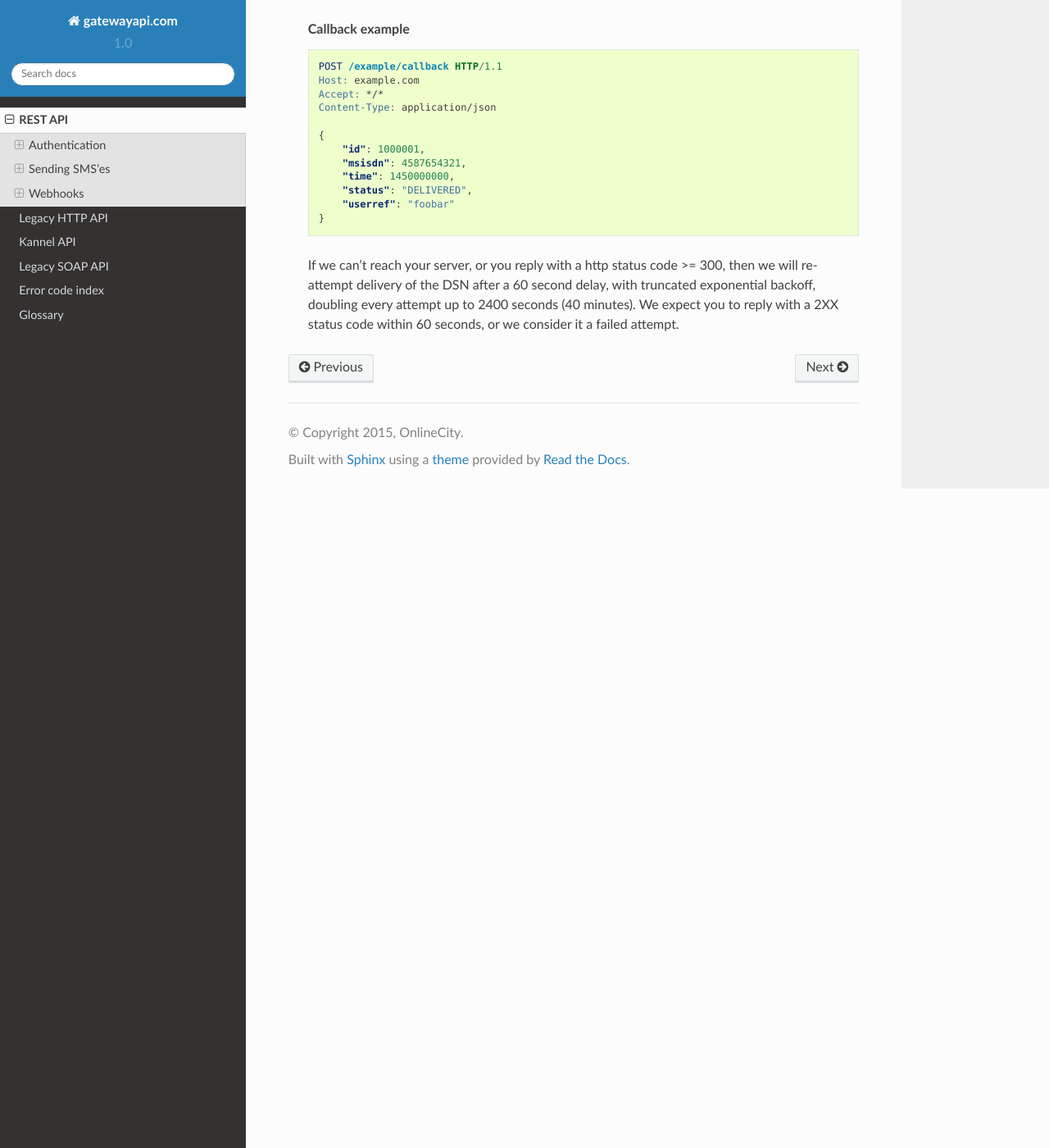
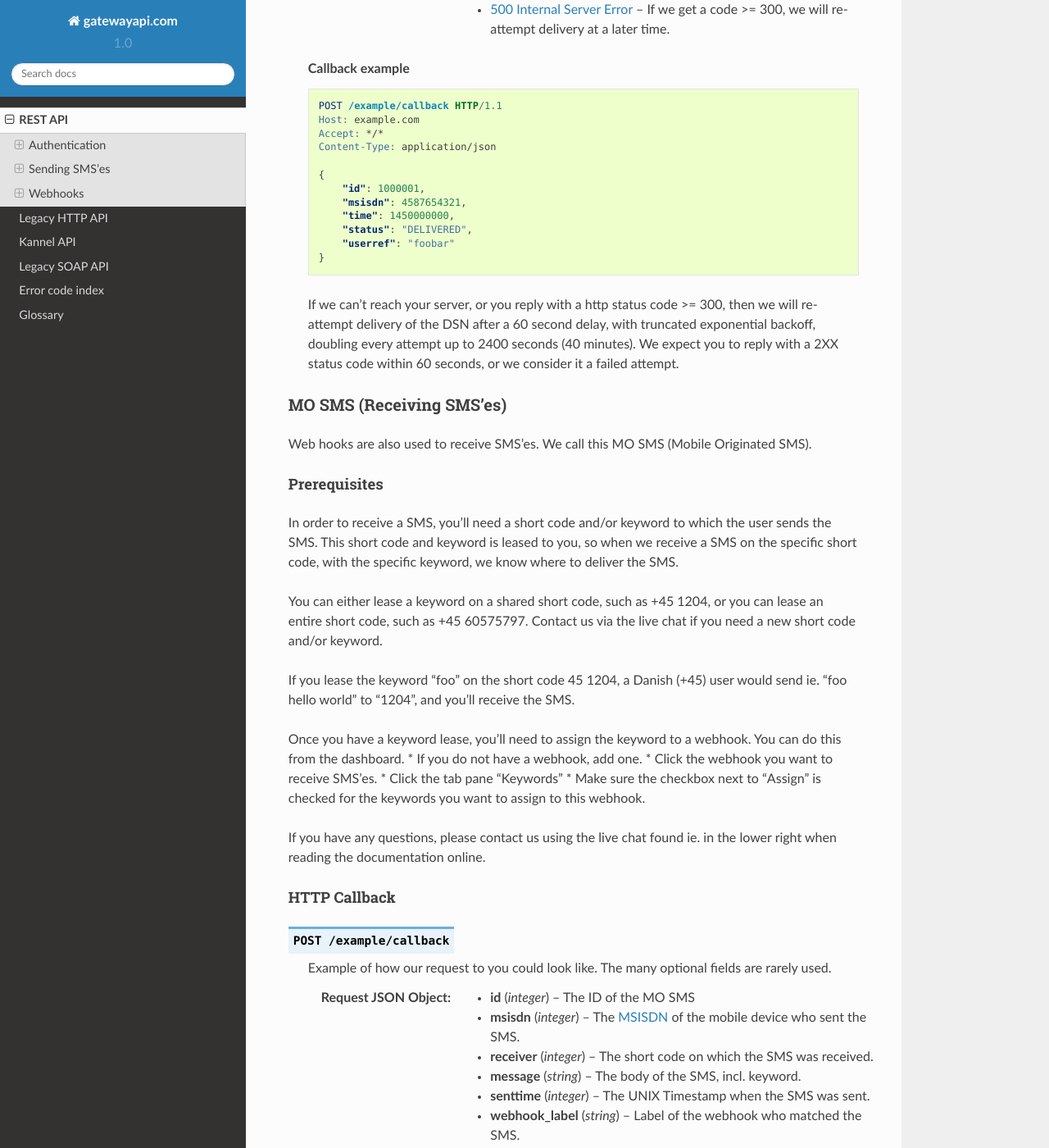
Before and after one commit to onlinecity/gatewayapi-docs, a Sphinx documentation site: the page built from docs/rest.rst, in a window 1280 px wide and 1400 px high, scrolled down 12454 px. Shown: the whole window at 82% size. Built offline with Sphinx 7.4.7 and the Read the Docs theme 2.0.0, drawn with Linux system fonts in a browser that asks for light colours; some of the changed text lies outside the part shown.

Commit message:
Add documentation of MO SMS webhook

```diff
--- a/docs/rest.rst
+++ b/docs/rest.rst
@@ -414,6 +414,7 @@
    :<json string userref: A transparent string reference, you may set to keep track of the message in your own systems. Returned to you when you receive a `Delivery Status Notification`_.
    :<json string priority: Default 'NORMAL'. One of 'BULK', 'NORMAL', 'URGENT' and 'VERY_URGENT'. Urgent and Very Urgent normally require the use of premium message class.
    :<json integer validity_period: Specified in seconds. If message is not delivered within this timespan, it will expire and you will get a notification.
+   :<json string encoding: Encoding to use when sending the message. Defaults to 'UTF8', which means we will use :term:`GSM 03.38`.
    :<json string destaddr: One of 'DISPLAY', 'MOBILE', 'SIMCARD', 'EXTUNIT'. Use display to do "flash sms", a message displayed on screen immediately but not saved in the normal message inbox on the mobile device.
    :<json string payload: If you are sending a binary SMS, ie. a SMS you have encoded yourself or with speciel content for feature phones (non-smartphones). You may specify a payload, encoded as Base64. If specified, message must not be set and tags are unavailable.
    :<json string udh: UDH to enable additional functionality for binary SMS, encoded as Base64.
@@ -653,6 +654,92 @@
    consider it a failed attempt.
 
 
+.. _mosms:
+
+MO SMS (Receiving SMS'es)
+^^^^^^^^^^^^^^^^^^^^^^^^^
+
+Web hooks are also used to receive SMS'es. We call this MO SMS (Mobile
+Originated SMS).
+
+Prerequisites
+~~~~~~~~~~~~~
+In order to receive a SMS, you'll need a short code and/or keyword to which the
+user sends the SMS. This short code and keyword is leased to you, so when we
+receive a SMS on the specific short code, with the specific keyword, we know
+where to deliver the SMS.
+
+You can either lease a keyword on a shared short code, such as +45 1204, or
+you can lease an entire short code, such as +45 60575797. Contact us via the
+live chat if you need a new short code and/or keyword.
+
+If you lease the keyword "foo" on the short code 45 1204, a Danish (+45) user
+would send ie. "foo hello world" to "1204", and you'll receive the SMS.
+
+Once you have a keyword lease, you'll need to assign the keyword to a
+webhook. You can do this from the dashboard.
+* If you do not have a webhook, add one.
+* Click the webhook you want to receive SMS'es.
+* Click the tab pane "Keywords"
+* Make sure the checkbox next to "Assign" is checked for the keywords you want
+to assign to this webhook.
+
+If you have any questions, please contact us using the live chat found ie. in
+the lower right when reading the documentation online.
+
+
+HTTP Callback
+~~~~~~~~~~~~~
+
+
+.. http:post:: /example/callback
+   :noindex:
+
+   Example of how our request to you could look like.
+   The many optional fields are rarely used.
+
+   :<json integer id: The ID of the MO SMS
+   :<json integer msisdn: The :term:`MSISDN` of the mobile device who sent the SMS.
+   :<json integer receiver: The short code on which the SMS was received.
+   :<json string message: The body of the SMS, incl. keyword.
+   :<json integer senttime: The UNIX Timestamp when the SMS was sent.
+   :<json string webhook_label: Label of the webhook who matched the SMS.
+   :<json string sender: If SMS was sent with a text based sender, then this field is set. *Optional.*
+   :<json integer mcc: :term:`MCC`, mobile country code. *Optional.*
+   :<json integer mnc: :term:`MNC`, mobile network code. *Optional.*
+   :<json integer validity_period: How long the SMS is valid. *Optional.*
+   :<json string encoding: Encoding of the received SMS. *Optional.*
+   :<json string udh: User data header of the received SMS. *Optional.*
+   :<json string payload: Binary payload of the received SMS. *Optional.*
+
+   :status 200: If you reply with a 2xx code, we will consider the DSN delivered successfully.
+   :status 500: If we get a code >= 300, we will re-attempt delivery at a later time.
+
+   **Callback example**
+
+   .. sourcecode:: http
+
+      POST /example/callback HTTP/1.1
+      Host: example.com
+      Accept: */*
+      Content-Type: application/json
+
+      {
+          "id": 1000001,
+          "msisdn": 4587654321,
+          "receiver": 451204,
+          "message": "foo Hello World",
+          "senttime": 1450000000,
+          "webhook_label": "test"
+      }
+
+   If we can't reach your server, or you reply with a http status code >= 300,
+   then we will re-attempt delivery of the MO SMS after a 60 second delay, with
+   truncated exponential backoff, doubling every attempt up to 2400 seconds
+   (40 minutes).
+   We expect you to reply with a 2XX status code within 60 seconds, or we
+   consider it a failed attempt.
+
 .. _`OAuth 1.0a`: http://tools.ietf.org/html/rfc5849
 .. _`two-legged`: http://oauth.googlecode.com/svn/spec/ext/consumer_request/1.0/drafts/2/spec.html
 .. _`HTTP Basic Auth`: http://tools.ietf.org/html/rfc1945#section-11.1
```
